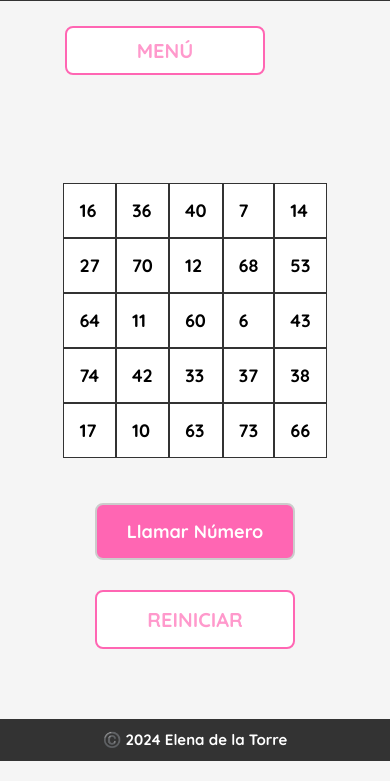
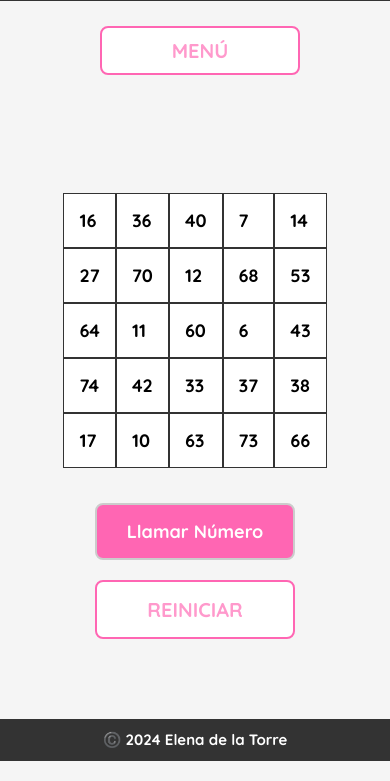
Before and after one commit to Elenadelatorre/Proyecto-5, a website built with Vite: page index.html in a window 390 px wide. Both pictures are taken after a click on the button "BINGO". Shown: the part 83-864 px from the top of the page. Built offline with nearby package versions, Linux system fonts and the light colour scheme; files whose address does not match are found by name.

Commit message:
Correcciones de maquetación

```diff
--- a/src/components/Main/Main.css
+++ b/src/components/Main/Main.css
@@ -15,7 +15,6 @@
 #game02,
 #game03 {
   position: relative;
-
   min-width: 300px;
   width: 30%;
   height: 70%;
@@ -85,7 +84,8 @@ article button:hover {
   #containerGames {
     margin-top: var(--pc-margin-m);
     margin-bottom: var(--pc-margin-m);
-    padding: var(--pc-padding-l);
+    padding-left: var(--pc-padding-xl);
+    padding-right: var(--pc-padding-xl);
   }
 
   #game01,
--- a/src/components/Main/Main.js
+++ b/src/components/Main/Main.js
@@ -11,23 +11,14 @@ export const printMain = () => {
 
   const tresEnRayaButton = document.querySelector('.gameButton01');
   tresEnRayaButton.addEventListener('click', () => {
-    changeToGame01();
+    printGame01();
   });
   const bingoButton = document.querySelector('.gameButton02');
   bingoButton.addEventListener('click', () => {
-    changeToGame02();
+    printGame02();
   });
   const numeroButton = document.querySelector('.gameButton03');
   numeroButton.addEventListener('click', () => {
-    changeToGame03();
+    printGame03();
   });
 };
-const changeToGame01 = () => {
-  printGame01();
-};
-const changeToGame02 = () => {
-  printGame02();
-};
-const changeToGame03 = () => {
-  printGame03();
-};
--- a/src/components/game02/game02.css
+++ b/src/components/game02/game02.css
@@ -3,7 +3,7 @@
   top: 50%;
   left: 50%;
   transform: translate(-50%, -50%);
-  gap: 15px;
+  gap: 10px;
   flex-direction: column;
 
   margin-bottom: 100px;
@@ -13,7 +13,6 @@
   display: flex;
   justify-content: center;
   align-items: center;
-  margin-bottom: 10px;
 }
 
 .bingo-board {
@@ -38,12 +37,11 @@
 
 #callNumberBtn {
   display: block;
-  margin: 0 auto;
+  margin: 0;
 }
 
 #calledNumberDisplay {
   font-size: 25px;
-  margin-bottom: var(--pc-margin-xs);
 }
 
 button {
--- a/style.css
+++ b/style.css
@@ -130,4 +130,10 @@ main {
   .message {
     font-size: 45px;
   }
+  #buttonMenu {
+    left: 50%;
+  }
 }
+
+@media screen and (max-width: 450px) {
+}
```
